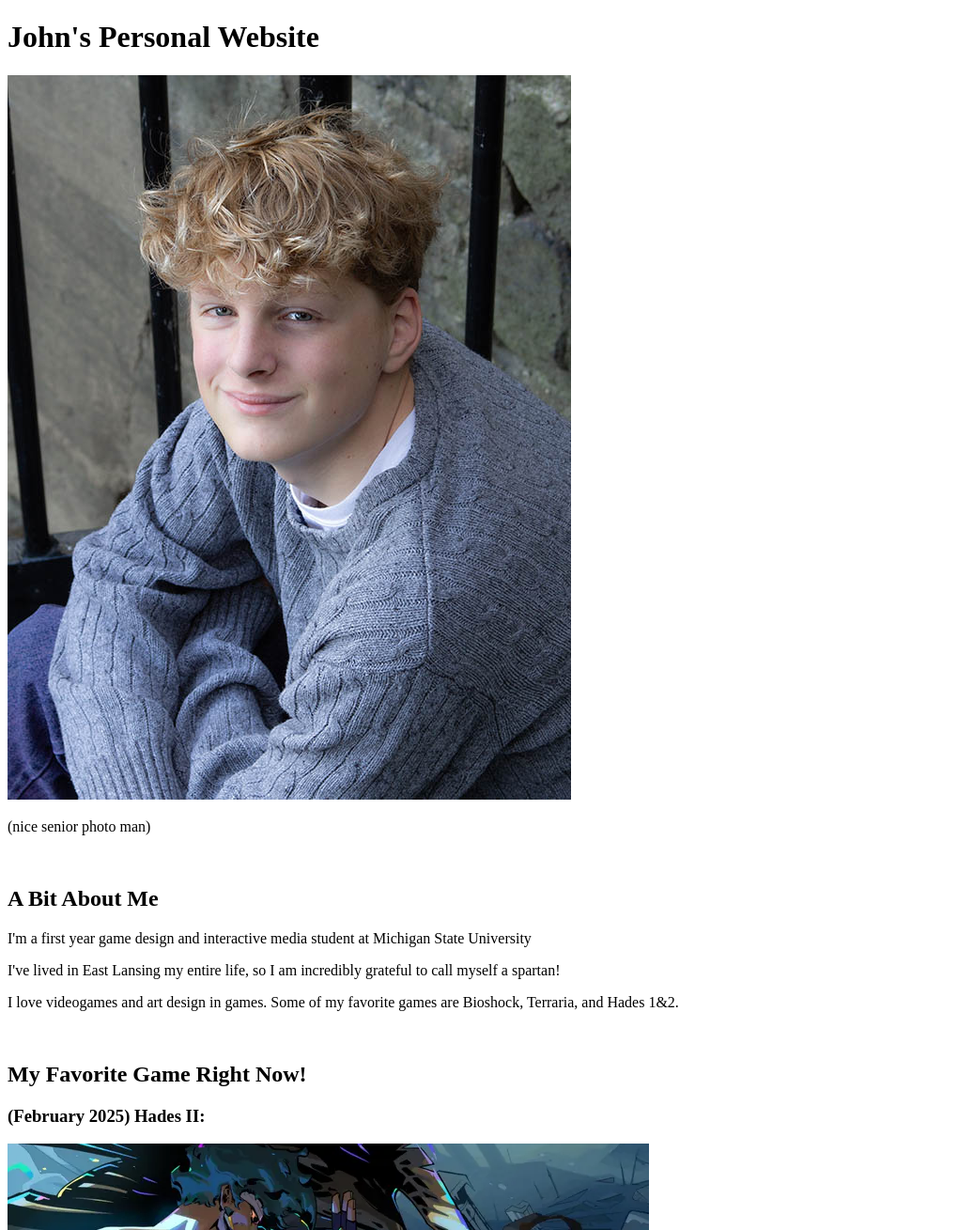
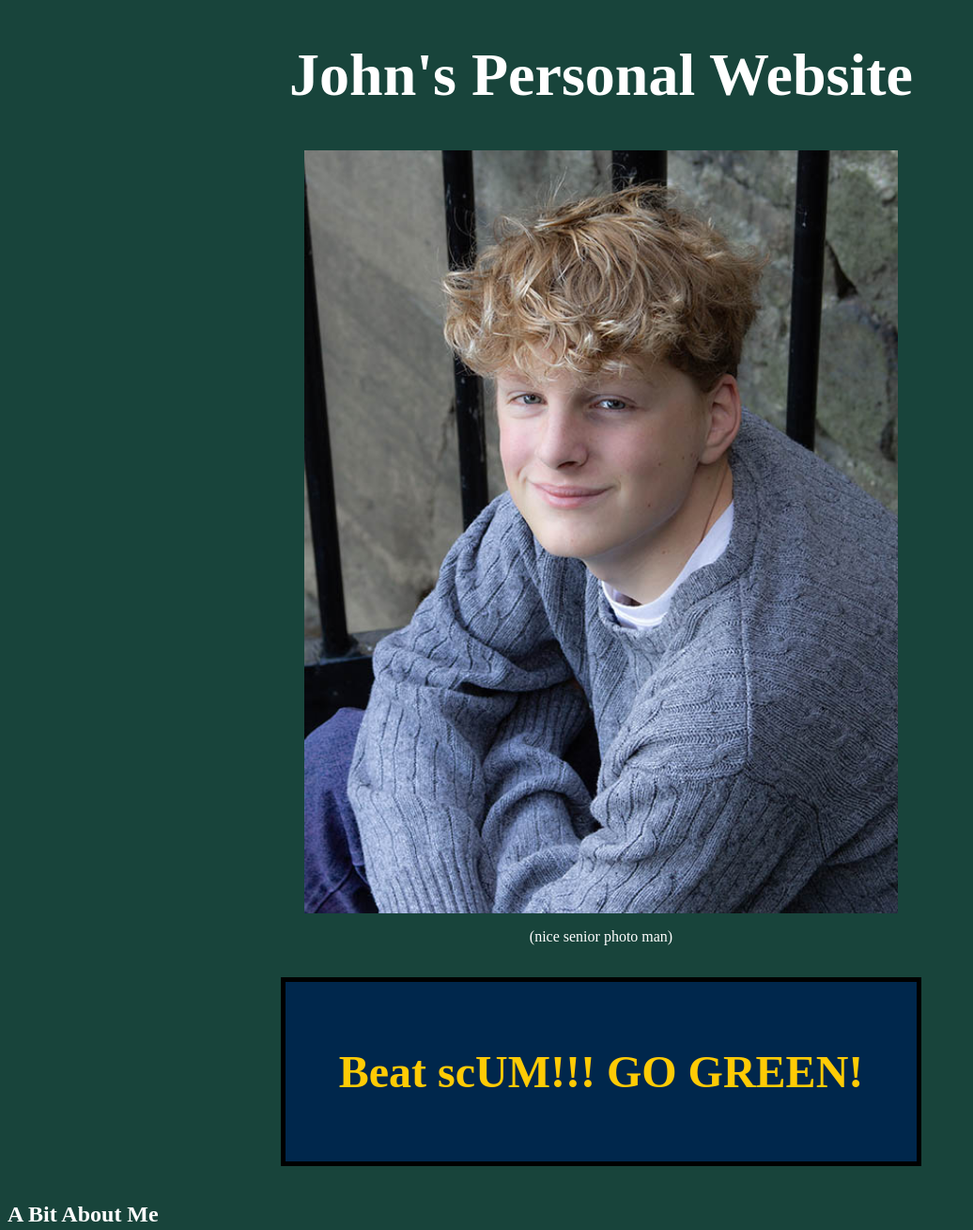
Before and after one commit to JohnBellon/Website, a plain HTML site: page index.html in a window 1280 px wide. Shown: the top 1309 px of the page at 94% size, without its empty margins (0-1036 px from the left). Drawn offline with Linux system fonts and the light colour scheme.

Commit message:
Add files via upload

```diff
--- a/index.html
+++ b/index.html
@@ -2,16 +2,26 @@
 <html lang="en">
     <head>
         <title>HTML in ten minutes</title>
+        <link rel="stylesheet" href="styles.css">
     </head>
     <body>
-        <h1>John's Personal Website</h1>
-        <img src="seniorphoto.jpg">
-        <p>(nice senior photo man)</p><br>
+        <h1 class="title">John's Personal Website</h1>
+        <img src="seniorphoto.jpg" class="p-center">
+        <p class="center">(nice senior photo man)</p><br>
+
+        <div class="box">
+            <h3 class="scum">Beat scUM!!! GO GREEN!</h3>
+        </div>
+
+        <br>
 
         <h2>A Bit About Me</h2>
-        <p>I'm a first year game design and interactive media student at Michigan State University</p>
+                <p>I'm a first year game design and interactive media student at Michigan State University</p>
         <p>I've lived in East Lansing my entire life, so I am incredibly grateful to call myself a spartan!</p>
         <p>I love videogames and art design in games. Some of my favorite games are Bioshock, Terraria, and Hades 1&2.</p>
+
+
+
 
         <br> <h2>My Favorite Game Right Now!</h2>
         <h3>(February 2025)    Hades II:</h3>
--- /dev/null
+++ b/styles.css
@@ -0,0 +1,48 @@
+.title {
+    color: #ffffff;
+    font-size: 400%;
+    text-align: center;
+}
+
+body{
+    background-color: #18443B;
+}
+
+
+p {
+    color: white;
+}
+
+h2 {
+    color:white;
+}
+
+h3 {
+    color:white;
+}
+
+.box {
+    width: 50%;
+    padding: 20px;
+    margin: auto;
+    border: 5px solid black;
+    background-color: #00274C;
+
+}
+
+.center {
+    text-align:center
+}
+
+.p-center {
+    display: block;
+    margin-left: auto;
+    margin-right: auto;
+    width: 50%;
+}
+
+.scum {
+    font-size: 300%;
+    color: #FFCB05;
+    text-align: center;
+}
```
